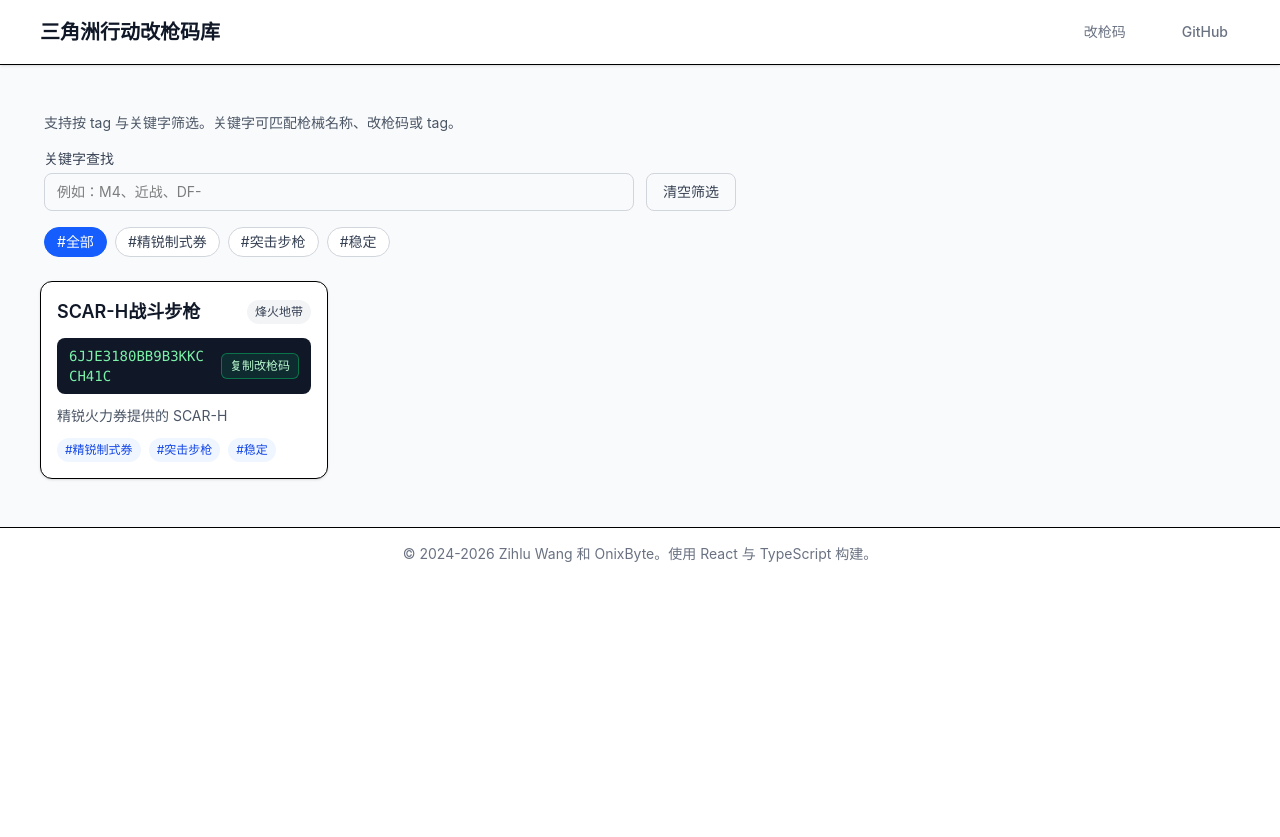
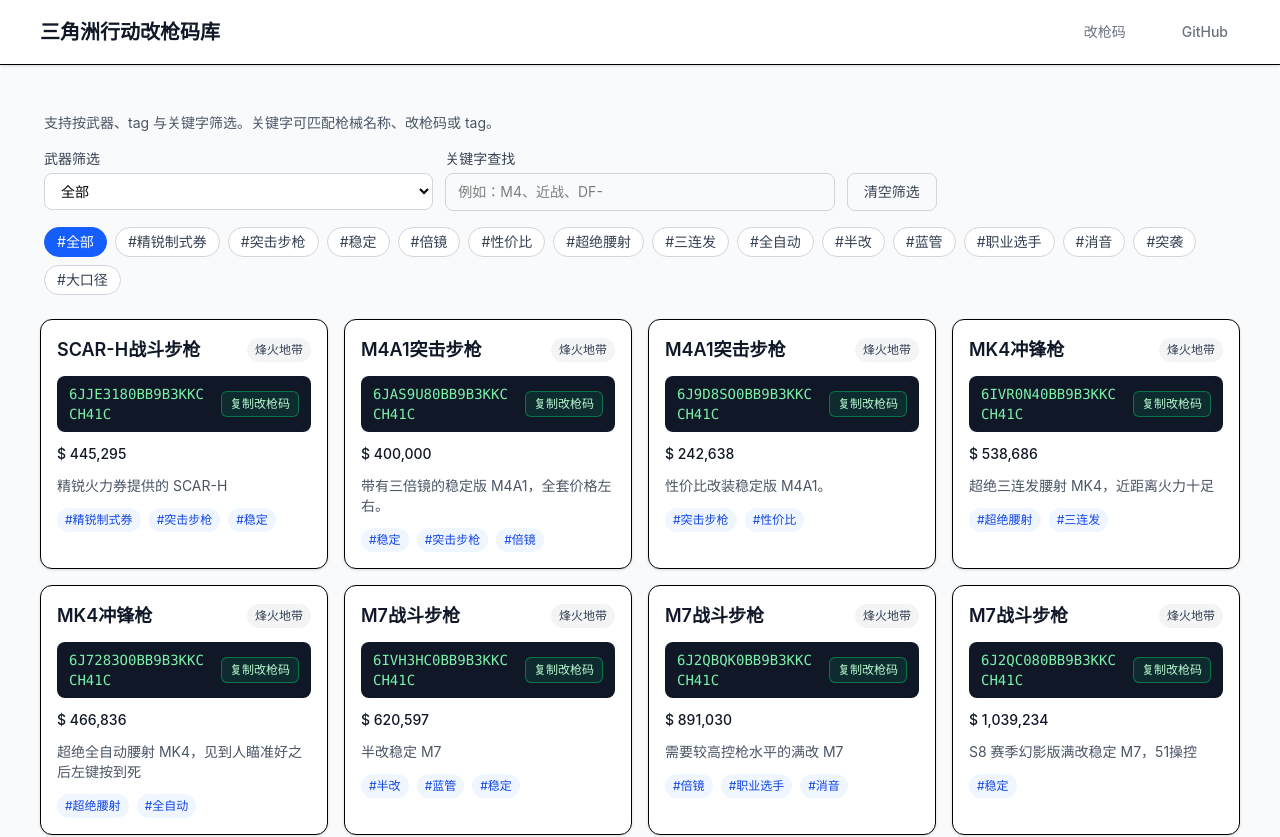
Before and after one commit to zihluwang/delta-force-firearm-modification-codes, a React (Vite) app: page / in a window 1280 px wide. Shown: the top 837 px of the page. Before the commit the page ends 800 px from the top, so only its background shows below. Built offline with nearby package versions, Linux system fonts and the light colour scheme.

Commit message:
feat: add @tanstack/react-virtual for improved virtual scrolling and enhance modification codes with additional weapon data and filtering options

```diff
--- a/package.json
+++ b/package.json
@@ -13,6 +13,7 @@
   },
   "dependencies": {
     "@tailwindcss/vite": "^4.2.2",
+    "@tanstack/react-virtual": "^3.13.23",
     "dayjs": "^1.11.20",
     "react": "^19.2.4",
     "react-dom": "^19.2.4",
--- a/src/data/modification-codes.json
+++ b/src/data/modification-codes.json
@@ -4,6 +4,87 @@
     "modification-code": "6JJE3180BB9B3KKCCH41C",
     "mode": "烽火地带",
     "tags": ["精锐制式券", "突击步枪", "稳定"],
-    "note": "精锐火力券提供的 SCAR-H"
+    "note": "精锐火力券提供的 SCAR-H",
+    "price": 445295
+  },
+  {
+    "weapon": "M4A1突击步枪",
+    "modification-code": "6JAS9U80BB9B3KKCCH41C",
+    "mode": "烽火地带",
+    "tags": ["稳定", "突击步枪", "倍镜"],
+    "note": "带有三倍镜的稳定版 M4A1，全套价格左右。",
+    "price": 400000
+  },
+  {
+    "weapon": "M4A1突击步枪",
+    "modification-code": "6J9D8SO0BB9B3KKCCH41C",
+    "mode": "烽火地带",
+    "tags": ["突击步枪", "性价比"],
+    "note": "性价比改装稳定版 M4A1。",
+    "price": 242638
+  },
+  {
+    "weapon": "MK4冲锋枪",
+    "modification-code": "6IVR0N40BB9B3KKCCH41C",
+    "mode": "烽火地带",
+    "tags": ["超绝腰射", "三连发"],
+    "note": "超绝三连发腰射 MK4，近距离火力十足",
+    "price": 538686
+  },
+  {
+    "weapon": "MK4冲锋枪",
+    "modification-code": "6J7283O0BB9B3KKCCH41C",
+    "mode": "烽火地带",
+    "tags": ["超绝腰射", "全自动"],
+    "note": "超绝全自动腰射 MK4，见到人瞄准好之后左键按到死",
+    "price": 466836
+  },
+  {
+    "weapon": "M7战斗步枪",
+    "modification-code": "6IVH3HC0BB9B3KKCCH41C",
+    "mode": "烽火地带",
+    "tags": ["半改", "蓝管", "稳定"],
+    "note": "半改稳定 M7",
+    "price": 620597
+  },
+  {
+    "weapon": "M7战斗步枪",
+    "modification-code": "6J2QBQK0BB9B3KKCCH41C",
+    "mode": "烽火地带",
+    "tags": ["倍镜", "职业选手", "消音"],
+    "note": "需要较高控枪水平的满改 M7",
+    "price": 891030
+  },
+  {
+    "weapon": "M7战斗步枪",
+    "modification-code": "6J2QC080BB9B3KKCCH41C",
+    "mode": "烽火地带",
+    "tags": ["稳定"],
+    "note": "S8 赛季幻影版满改稳定 M7，51操控",
+    "price": 1039234
+  },
+  {
+    "weapon": "M7战斗步枪",
+    "modification-code": "6J2QC4O0BB9B3KKCCH41C",
+    "mode": "烽火地带",
+    "tags": ["稳定"],
+    "note": "S8 赛季隐袭版满改稳定 M7，49操控",
+    "price": 1064418
+  },
+  {
+    "weapon": "MK47突击步枪",
+    "modification-code": "6JAV6A80BB9B3KKCCH41C",
+    "mode": "烽火地带",
+    "tags": ["突袭", "大口径", "消音"],
+    "note": "S8 赛季余烬MK47，携带消音器",
+    "price": 862384
+  },
+  {
+    "weapon": "MK47突击步枪",
+    "modification-code": "6JAV6SS0BB9B3KKCCH41C",
+    "mode": "烽火地带",
+    "tags": ["突袭", "稳定"],
+    "note": "幻影余烬主宰者MK47",
+    "price": 864227
   }
 ]
--- a/src/page/mod-codes/index.tsx
+++ b/src/page/mod-codes/index.tsx
@@ -1,5 +1,22 @@
-import { useMemo, useState } from "react"
+import { useMemo, useState, useEffect, useLayoutEffect, useRef } from "react"
+import { useWindowVirtualizer } from "@tanstack/react-virtual"
 import rawModCodes from "@/data/modification-codes.json"
+
+function useColumnCount() {
+  const getCount = () => {
+    if (window.innerWidth >= 1024) return 4
+    if (window.innerWidth >= 768) return 3
+    if (window.innerWidth >= 640) return 2
+    return 1
+  }
+  const [cols, setCols] = useState(getCount)
+  useEffect(() => {
+    const handler = () => setCols(getCount())
+    window.addEventListener("resize", handler)
+    return () => window.removeEventListener("resize", handler)
+  }, [])
+  return cols
+}
 
 type ModCodeSource = {
   weapon: string
@@ -7,6 +24,7 @@ type ModCodeSource = {
   mode?: string
   tags?: string[]
   note?: string
+  price?: number
 }
 
 type ModCode = {
@@ -16,6 +34,7 @@ type ModCode = {
   mode?: string
   tags: string[]
   note?: string
+  price?: number
 }
 
 const MOD_CODES: ModCode[] = (rawModCodes as ModCodeSource[]).map((item, index) => ({
@@ -25,11 +44,13 @@ const MOD_CODES: ModCode[] = (rawModCodes as ModCodeSource[]).map((item, index)
   mode: item.mode,
   tags: item.tags ?? [],
   note: item.note,
+  price: item.price,
 }))
 
 export default function ModCodes() {
   const [keyword, setKeyword] = useState("")
   const [activeTag, setActiveTag] = useState<string>("全部")
+  const [activeWeapon, setActiveWeapon] = useState<string>("全部")
   const [copiedId, setCopiedId] = useState<string | null>(null)
   const [copyErrorId, setCopyErrorId] = useState<string | null>(null)
 
@@ -50,6 +71,12 @@ export default function ModCodes() {
     }
   }
 
+  const allWeapons = useMemo(() => {
+    const weapons = new Set<string>()
+    MOD_CODES.forEach((item) => weapons.add(item.weapon))
+    return ["全部", ...Array.from(weapons)]
+  }, [])
+
   const allTags = useMemo(() => {
     const tags = new Set<string>()
     MOD_CODES.forEach((item) => {
@@ -61,6 +88,7 @@ export default function ModCodes() {
   const filtered = useMemo(() => {
     const q = keyword.trim().toLowerCase()
     return MOD_CODES.filter((item) => {
+      const matchWeapon = activeWeapon === "全部" || item.weapon === activeWeapon
       const matchTag = activeTag === "全部" || item.tags.includes(activeTag)
       const matchKeyword =
         q.length === 0 ||
@@ -68,18 +96,53 @@ export default function ModCodes() {
         item.code.toLowerCase().includes(q) ||
         (item.mode?.toLowerCase().includes(q) ?? false) ||
         item.tags.some((tag) => tag.toLowerCase().includes(q))
-      return matchTag && matchKeyword
+      return matchWeapon && matchTag && matchKeyword
     })
-  }, [activeTag, keyword])
+  }, [activeWeapon, activeTag, keyword])
+
+  const colCount = useColumnCount()
+
+  const rows = useMemo<ModCode[][]>(() => {
+    const result: ModCode[][] = []
+    for (let i = 0; i < filtered.length; i += colCount) {
+      result.push(filtered.slice(i, i + colCount))
+    }
+    return result
+  }, [filtered, colCount])
+
+  const listRef = useRef<HTMLDivElement>(null)
+  const scrollMarginRef = useRef(0)
+  useLayoutEffect(() => {
+    scrollMarginRef.current = listRef.current?.offsetTop ?? 0
+  })
+
+  const rowVirtualizer = useWindowVirtualizer({
+    count: rows.length,
+    estimateSize: () => 220,
+    overscan: 3,
+    scrollMargin: scrollMarginRef.current,
+  })
 
   return (
     <section className="space-y-6">
       <div className="space-y-4 px-1">
         <p className="text-sm text-gray-600">
-          支持按 tag 与关键字筛选。关键字可匹配枪械名称、改枪码或 tag。
+          支持按武器、tag 与关键字筛选。关键字可匹配枪械名称、改枪码或 tag。
         </p>
 
-        <div className="grid gap-3 md:grid-cols-2">
+        <div className="grid gap-3 sm:grid-cols-2 lg:grid-cols-3">
+          <label className="block">
+            <span className="block text-sm font-medium text-gray-700 mb-1">武器筛选</span>
+            <select
+              value={activeWeapon}
+              onChange={(event) => setActiveWeapon(event.target.value)}
+              className="w-full rounded-lg border border-gray-300 px-3 py-2 text-sm outline-none focus:border-blue-500 focus:ring-2 focus:ring-blue-100 bg-white"
+            >
+              {allWeapons.map((weapon) => (
+                <option key={weapon} value={weapon}>{weapon}</option>
+              ))}
+            </select>
+          </label>
           <label className="block">
             <span className="block text-sm font-medium text-gray-700 mb-1">关键字查找</span>
             <input
@@ -95,6 +158,7 @@ export default function ModCodes() {
               onClick={() => {
                 setKeyword("")
                 setActiveTag("全部")
+                setActiveWeapon("全部")
               }}
               className="rounded-lg border border-gray-300 px-4 py-2 text-sm text-gray-700 hover:bg-gray-50"
             >
@@ -124,8 +188,25 @@ export default function ModCodes() {
         </div>
       </div>
 
-      <div className="grid grid-cols-1 sm:grid-cols-2 md:grid-cols-3 lg:grid-cols-4 gap-4">
-        {filtered.map((item) => (
+      <div
+        ref={listRef}
+        style={{ height: `${rowVirtualizer.getTotalSize()}px`, position: "relative" }}
+      >
+        {rowVirtualizer.getVirtualItems().map((virtualRow) => (
+          <div
+            key={virtualRow.index}
+            data-index={virtualRow.index}
+            ref={rowVirtualizer.measureElement}
+            style={{
+              position: "absolute",
+              top: 0,
+              left: 0,
+              width: "100%",
+              transform: `translateY(${virtualRow.start - rowVirtualizer.options.scrollMargin}px)`,
+            }}
+          >
+            <div className="grid grid-cols-1 sm:grid-cols-2 md:grid-cols-3 lg:grid-cols-4 gap-4 pb-4">
+              {rows[virtualRow.index].map((item) => (
                 <article key={item.id} className="bg-white border rounded-xl p-4 shadow-sm space-y-3">
                   <div className="flex items-center justify-between gap-3">
                     <h2 className="text-lg font-semibold text-gray-900">{item.weapon}</h2>
@@ -150,6 +231,7 @@ export default function ModCodes() {
                   {copyErrorId === item.id ? (
                     <p className="text-xs text-red-600">复制失败，请手动选中复制。</p>
                   ) : null}
+                  {item.price ? <p className="text-sm text-gray-900 font-medium">$ {item.price.toLocaleString()}</p> : null}
                   {item.note ? <p className="text-sm text-gray-600">{item.note}</p> : null}
                   <div className="flex flex-wrap gap-2">
                     {item.tags.map((tag) => (
@@ -166,6 +248,9 @@ export default function ModCodes() {
                 </article>
               ))}
             </div>
+          </div>
+        ))}
+      </div>
 
       {filtered.length === 0 ? (
         <div className="bg-white border rounded-xl p-6 text-center text-gray-600">
```
Also changed, not shown: 1 other file (tests, documents, lock files or other folders). Lines whose indentation alone changed are shown as unchanged.
